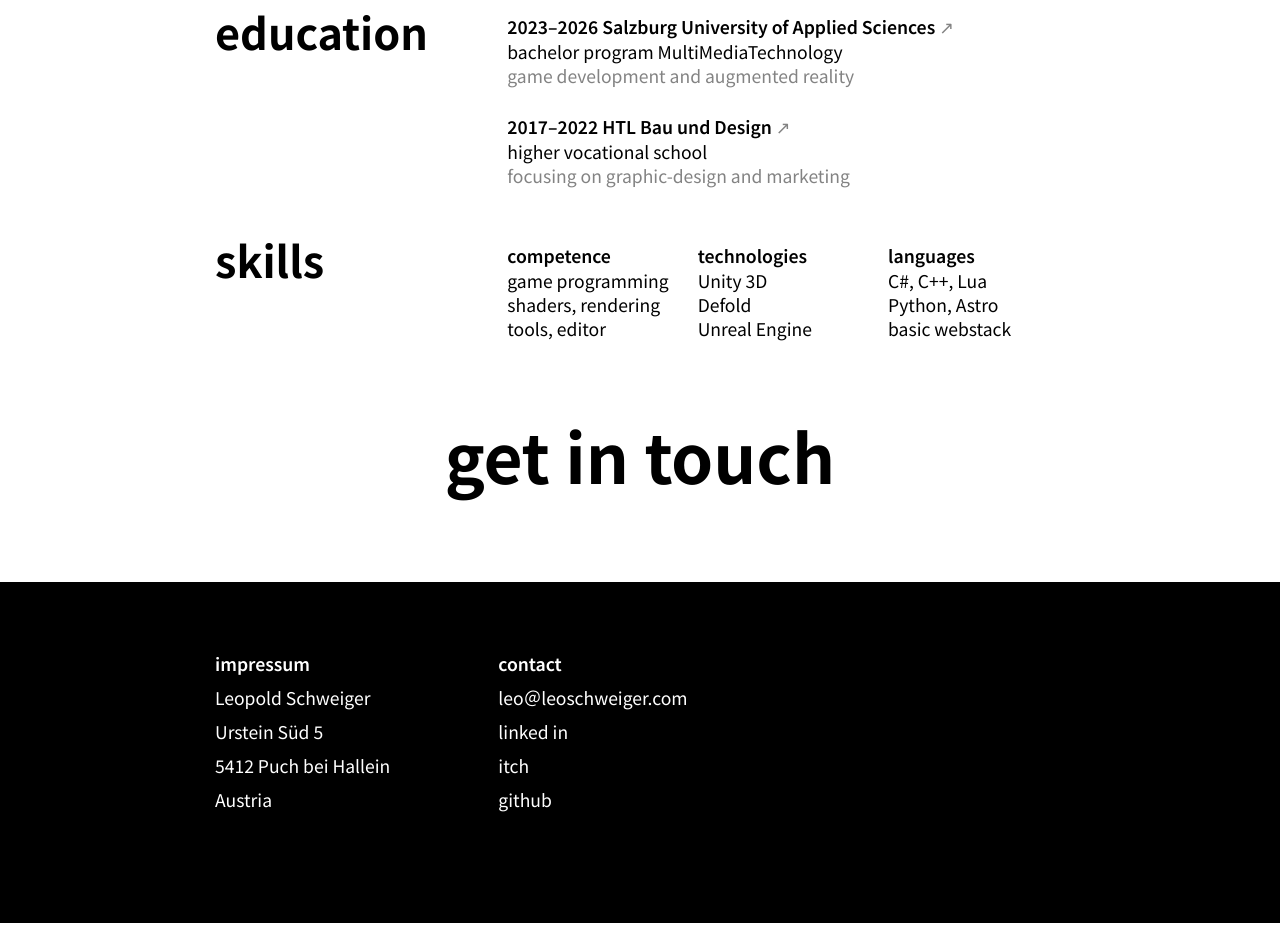
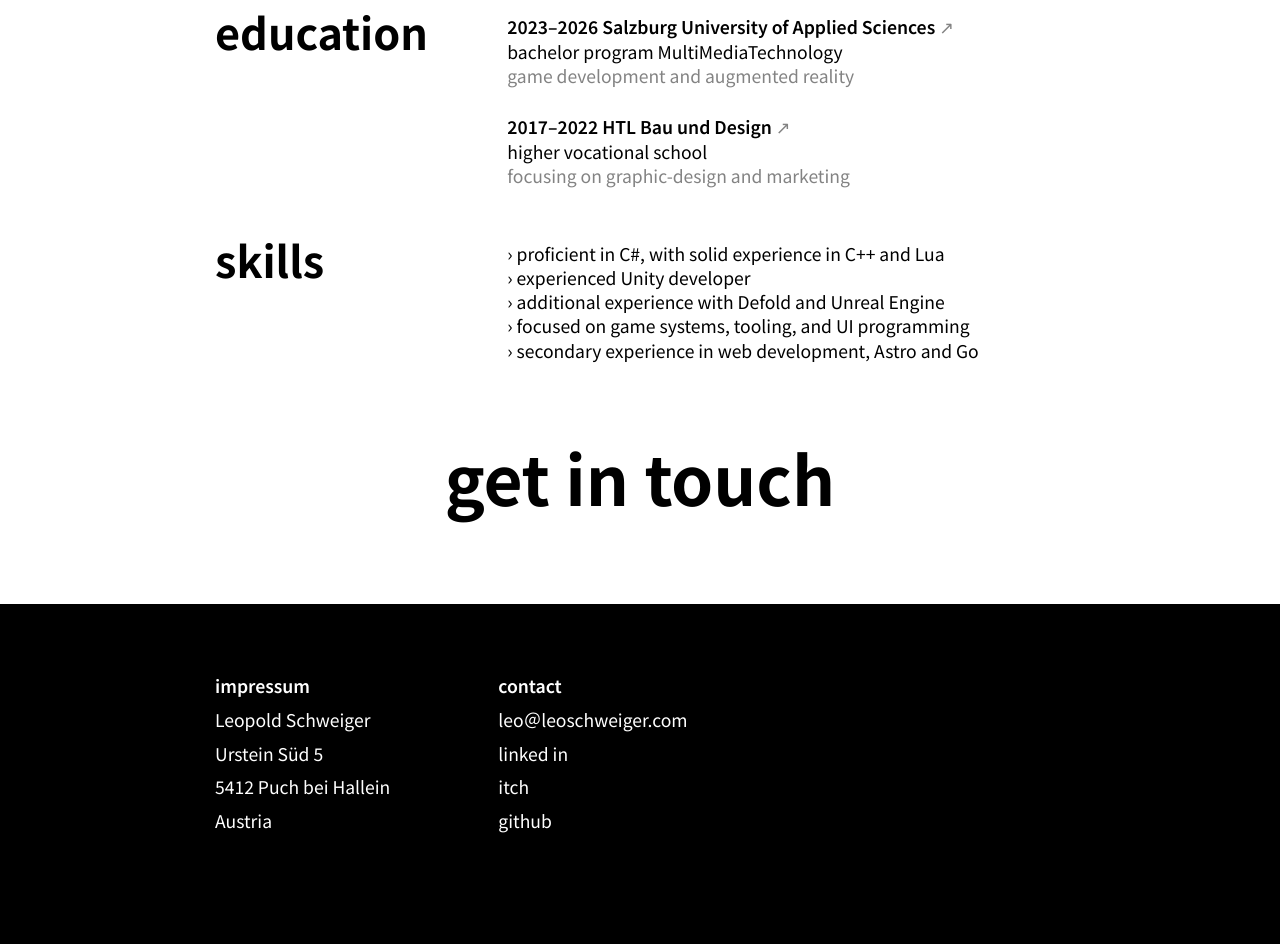
Before and after one commit to leoschweiger/leoschweiger-com, an Astro site: page /about in a window 1280 px wide. Shown: the part 1912-2856 px from the top of the page. Before the commit the page ends 2835 px from the top, so only its background shows below. Built offline with nearby package versions, Linux system fonts and the light colour scheme; Astro itself is replaced by a stand-in of ours.

Commit message:
change wording (#13)

```diff
--- a/src/pages/about.astro
+++ b/src/pages/about.astro
@@ -18,9 +18,7 @@ import "../styles/about.css";
     <p class="pdflinks pdf">
         <a href={links["leoschweiger.com"]}> www.leoschweiger.com </a>
         <br />
-        <a href={links[email]}>
-            {email}
-        </a>
+        <a href={links[email]}> {email} </a>
         <br />
         <a href={links["github"]}> github </a>
         <br />
@@ -156,26 +154,13 @@ import "../styles/about.css";
 
         <div class="cols c12">
             <h3 class="">skills</h3>
-            <div class="cols c111">
-                <p>
-                    <span class="bigtext">competence</span><br />
-                    game programming<br />
-                    shaders, rendering<br />
-                    tools, editor<br />
-                </p>
-                <p>
-                    <span class="bigtext">technologies</span><br />
-                    Unity 3D<br />
-                    Defold<br />
-                    Unreal Engine<br />
-                </p>
-                <p>
-                    <span class="bigtext">languages</span><br />
-                    C#, C++, Lua<br />
-                    Python, Astro<br />
-                    basic webstack<br />
-                </p>
-            </div>
+            <p>
+                › proficient in C#, with solid experience in C++ and Lua <br />
+                › experienced Unity developer <br />
+                › additional experience with Defold and Unreal Engine <br />
+                › focused on game systems, tooling, and UI programming <br />
+                › secondary experience in web development, Astro and Go <br />
+            </p>
         </div>
         <div class="space pdf"></div>
     </section>
```
